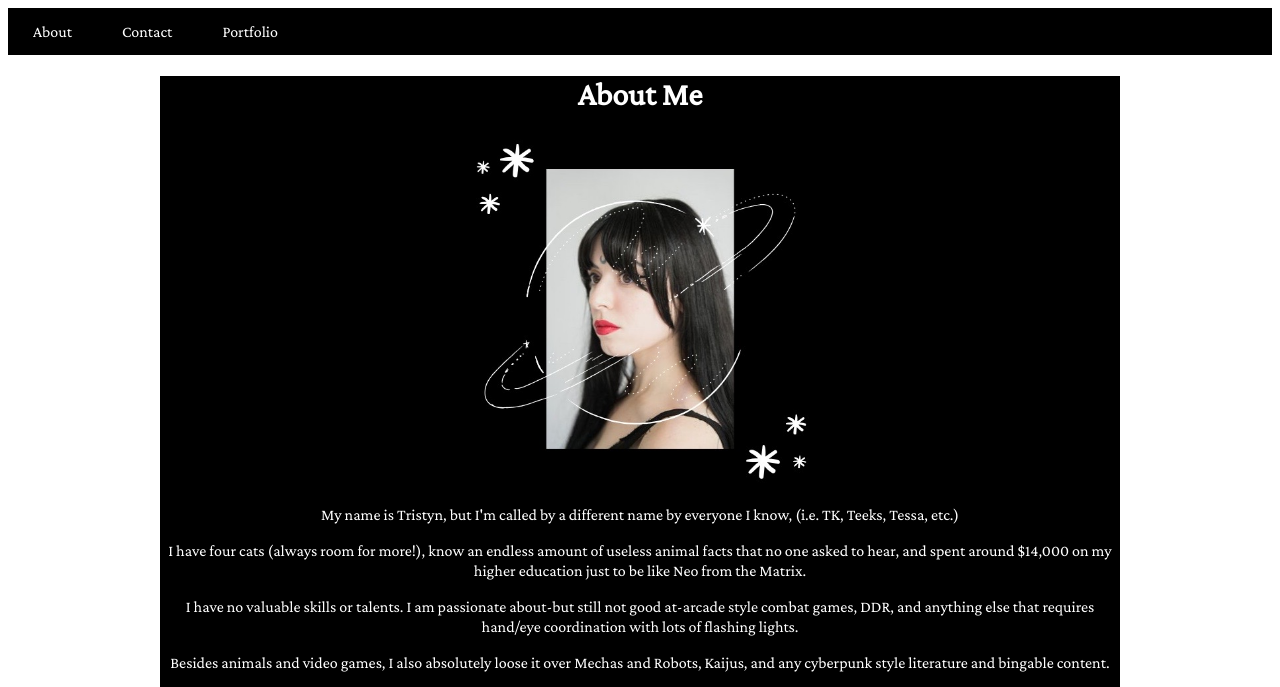
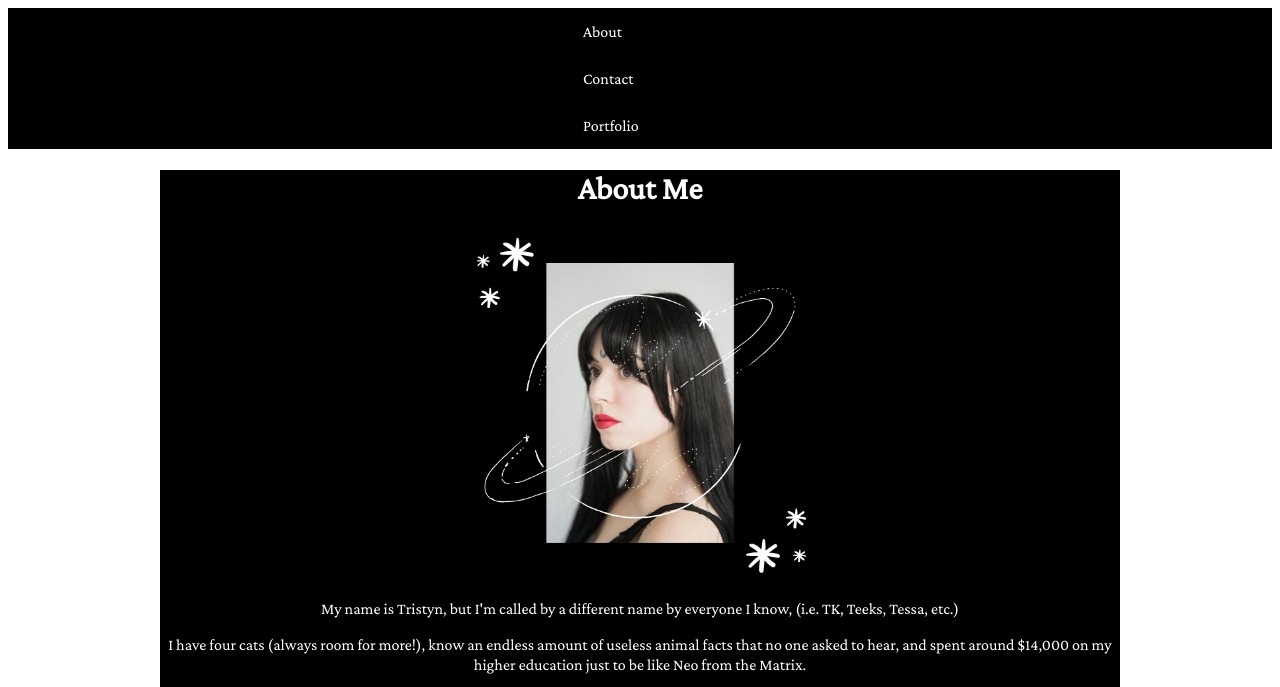
Before and after one commit to ursa-min0r/ursa-min0r.github.io, a plain HTML site: page about.html in a window 1280 px wide. Shown: the top 687 px of the page. Drawn offline with nearby package versions, Linux system fonts and the light colour scheme.

Commit message:
Update style.css

```diff
--- a/ASSETS/CSS/style.css
+++ b/ASSETS/CSS/style.css
@@ -5,7 +5,7 @@
 }
 
 
-   /* INDEX.HTML */
+ /* ABOUT.HTML */
 
 .body1 {
 
@@ -25,7 +25,8 @@
     ul {
       list-style-type: none;
       margin: auto;
-        padding: 0;
+      padding-left: 550px;
+      padding-right: 550px;
       overflow: hidden;
       background-color: black;
       clear: both;
```
Lines whose indentation alone changed are shown as unchanged.
